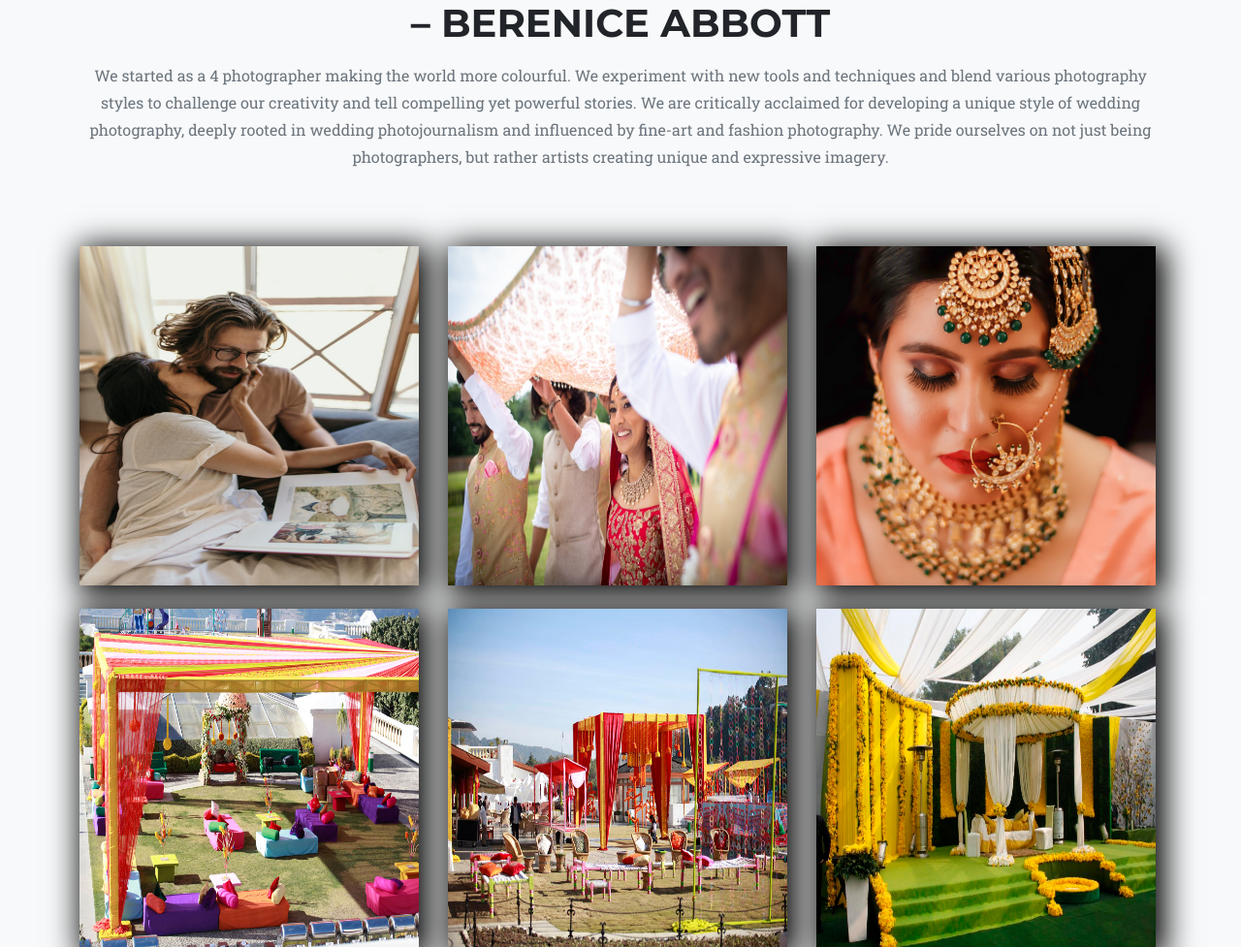
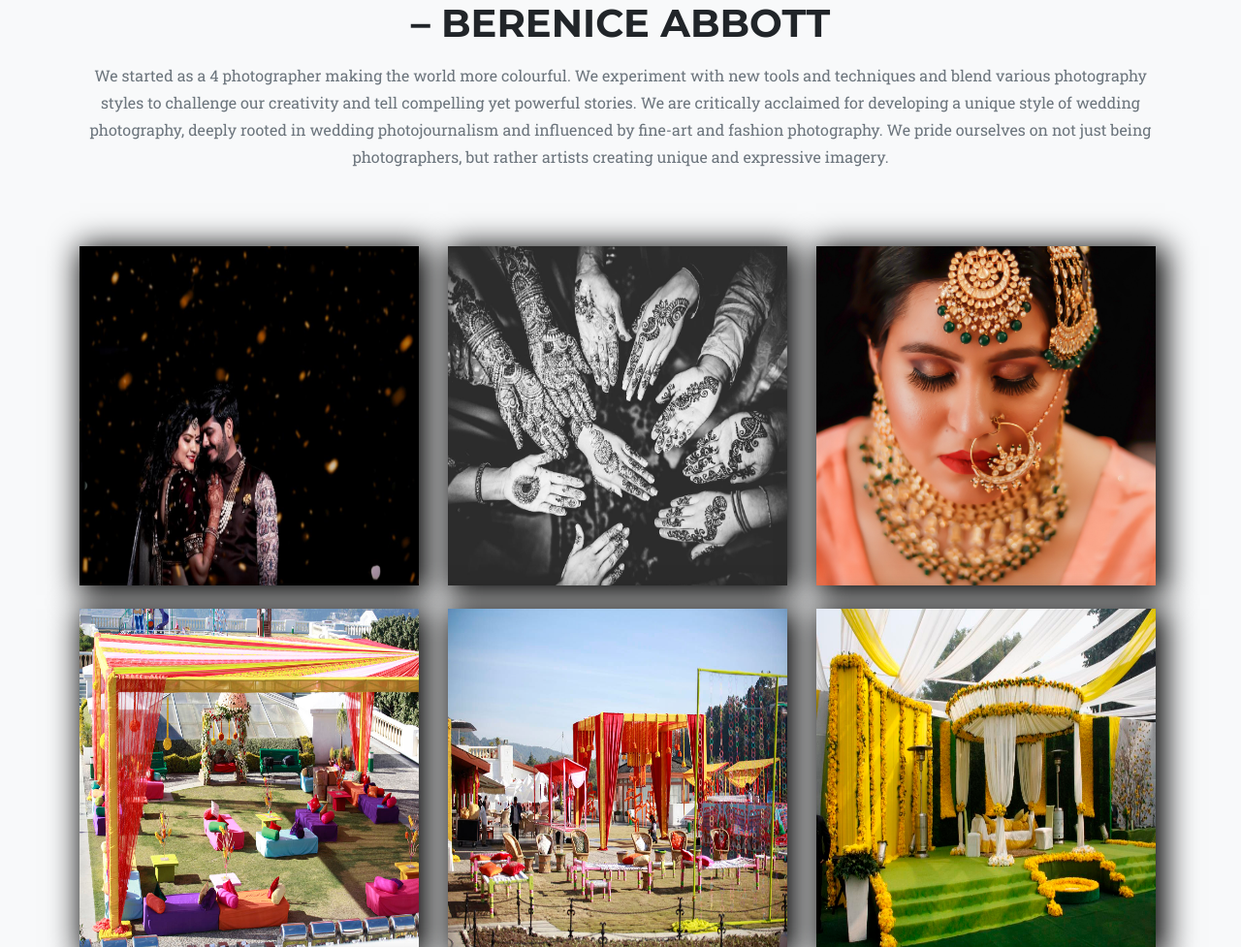
Before and after one commit to CHENCHO121/vivah_studio, a Django app: page / in a window 1280 px wide. Shown: the part 744-1721 px from the top of the page at 97% size. Run offline with Django 3.2, Linux system fonts and the light colour scheme; some libraries are stand-ins or nearby versions; some web fonts are replaced.

Commit message:
tweak app3

```diff
--- a/myapp/templates/index.html
+++ b/myapp/templates/index.html
@@ -82,10 +82,10 @@
         <br/>
         <div class="row mt-5">
             <div class="col-lg-4 col-sm-6 mb-4">
-                <img class="home_img" src="{% static 'assets/img/v1.jpg' %}" alt=""/>
+                <img class="home_img" src="{% static 'assets/img/v9.jpg' %}" alt=""/>
             </div>
             <div class="col-lg-4 col-sm-6 mb-4">
-                <img class="home_img" src="{% static 'assets/img/v31.jpeg' %}" alt=""/>
+                <img class="home_img" src="{% static 'assets/img/v10.jpg' %}" alt=""/>
             </div>
             <div class="col-lg-4 col-sm-6 mb-4">
                 <img class="home_img" src="{% static 'assets/img/v32.jpeg' %}" alt=""/>
@@ -373,12 +373,6 @@
                 </div>
             </div>
 
-
-            <div class="col-lg-4">
-                <div class="team-member">
-                    <img  src="{% static 'assets/img/v1.jpg' %}" alt=""/>
-                </div>
-            </div>
             <div class="col-lg-4">
                 <div class="team-member">
                     <img  src="{% static 'assets/img/v41.jpg' %}" alt=""/>
@@ -430,11 +424,7 @@
                     <img src="{% static 'assets/img/v38.jpg' %}" alt=""/>
                 </div>
             </div>
-            <div class="col-lg-4">
-                <div class="team-member">
-                    <img src="{% static 'assets/img/v14.jpg' %}" alt=""/>
-                </div>
-            </div>
+
             <div class="col-lg-4">
                 <div class="team-member">
                     <img src="{% static 'assets/img/v15.jpg' %}" alt=""/>
@@ -509,6 +499,16 @@
             <div class="col-lg-4">
                 <div class="team-member">
                     <img src="{% static 'assets/img/v21.jpg' %}" alt=""/>
+                </div>
+            </div>
+            <div class="col-lg-4">
+                <div class="team-member">
+                    <img src="{% static 'assets/img/v3.jpg' %}" alt=""/>
+                </div>
+            </div>
+            <div class="col-lg-4">
+                <div class="team-member">
+                    <img src="{% static 'assets/img/v36.jpg' %}" alt=""/>
                 </div>
             </div>
 
```
